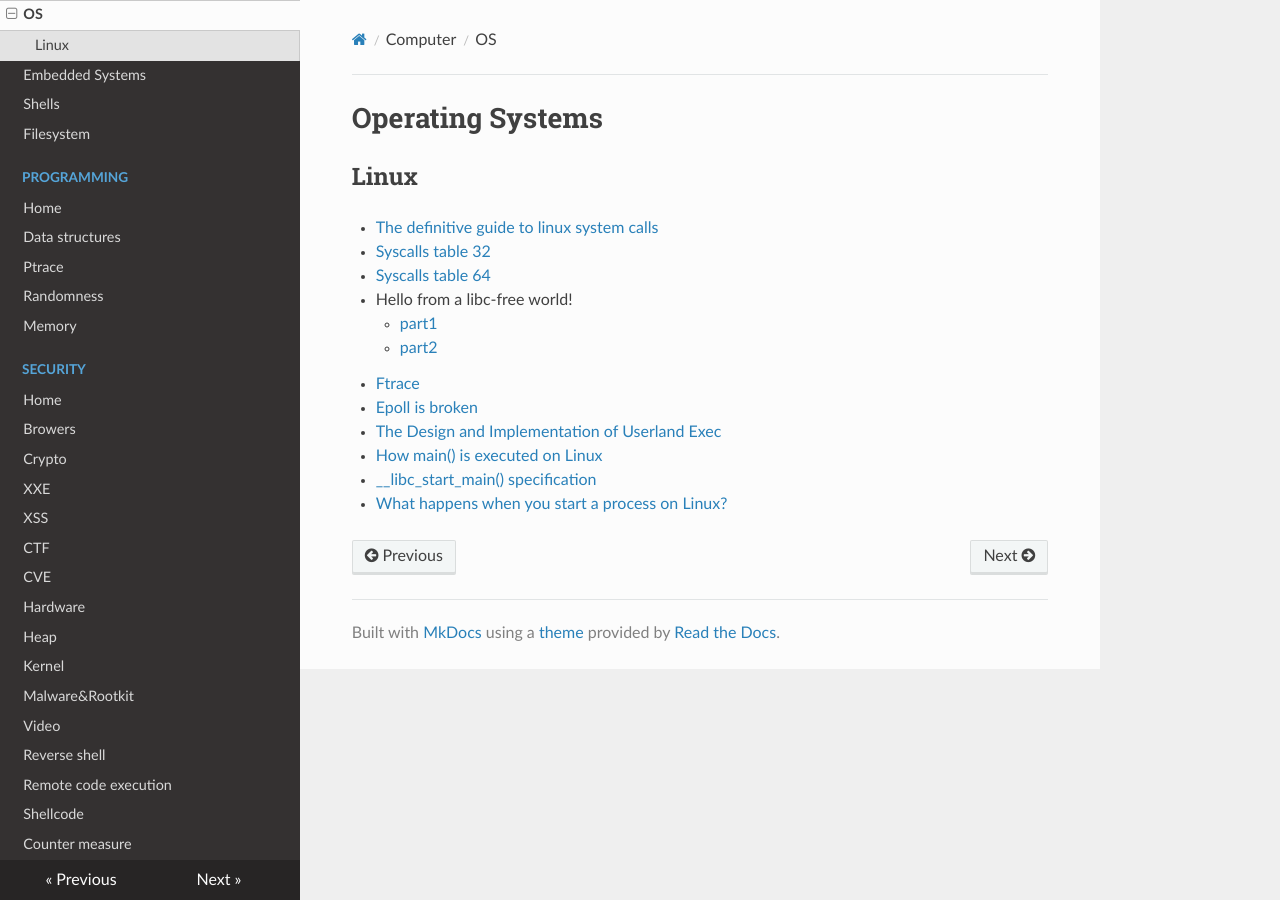
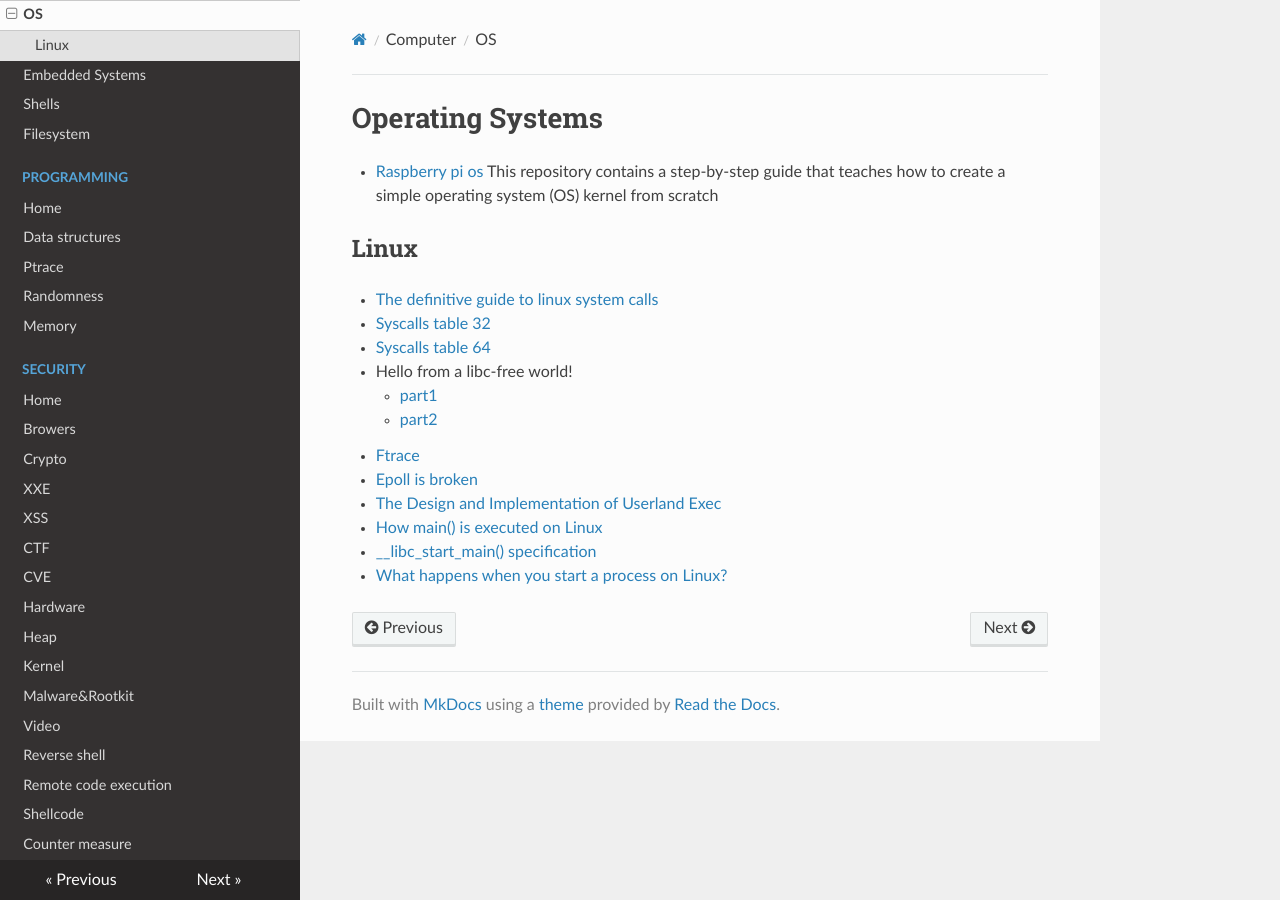
Before and after one commit to gipi/low-level, an MkDocs documentation site: the page built from docs/os/index.md, in a window 1280 px wide. Built offline with MkDocs 1.6.1, drawn with Linux system fonts in a browser that asks for light colours; nearby versions of some CDN libraries; old or Windows-style settings are respelled for this version of MkDocs.

Commit message:
Update index.md

```diff
--- a/docs/os/index.md
+++ b/docs/os/index.md
@@ -1,4 +1,6 @@
 # Operating Systems
+
+ - [Raspberry pi os](https://github.com/s-matyukevich/raspberry-pi-os) This repository contains a step-by-step guide that teaches how to create a simple operating system (OS) kernel from scratch
 
 ## Linux
 
```
